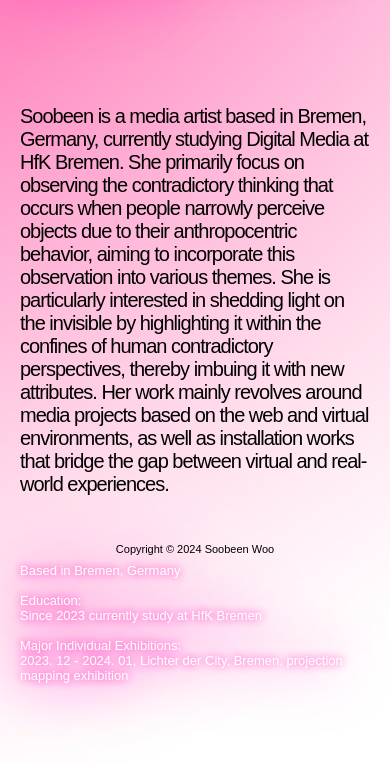
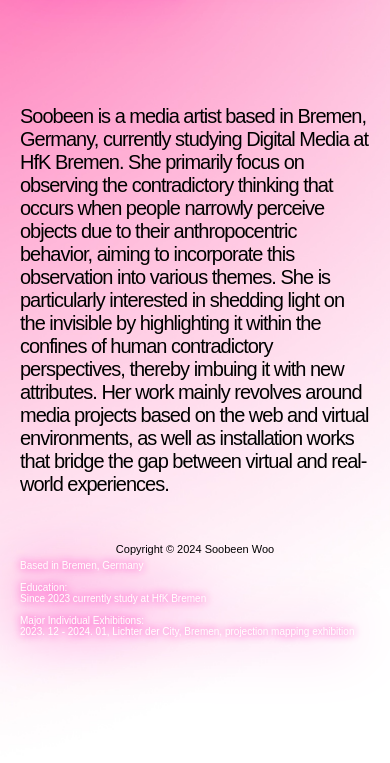
Before and after one commit to 5oob33n/soobeenwork, a plain HTML site: page about.html in a window 390 px wide. Shown: the part 289-1052 px from the top of the page. Drawn offline with nearby package versions, Linux system fonts and the light colour scheme; a web font is replaced by a local one.

Commit message:
Update about.css

```diff
--- a/about.css
+++ b/about.css
@@ -139,7 +139,7 @@ canvas {
     .work .text1 .mycv p {
         margin-left: 20px; /* 모바일 화면에서 글자 왼쪽 여백 줄이기 */
         margin-right: 20px; /* 모바일 화면에서 글자 오른쪽 여백 줄이기 */
-        font-size: 13px; /* 모바일 화면에서 글자 크기 줄이기 */
+        font-size: 10px; /* 모바일 화면에서 글자 크기 줄이기 */
     }
 
     .carousel-container {
```
